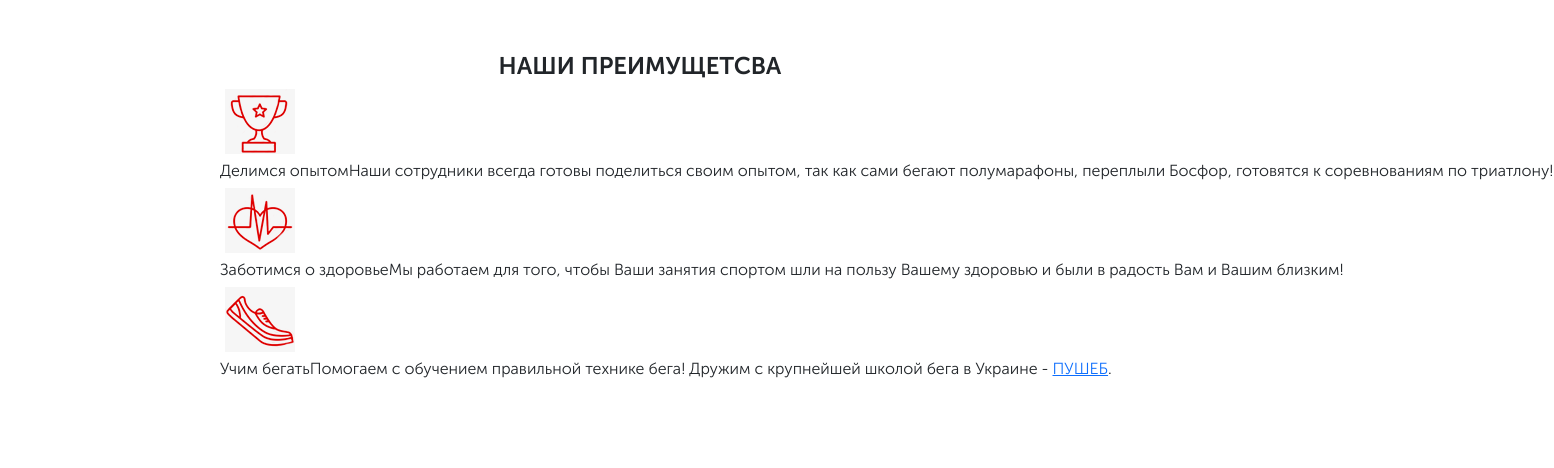
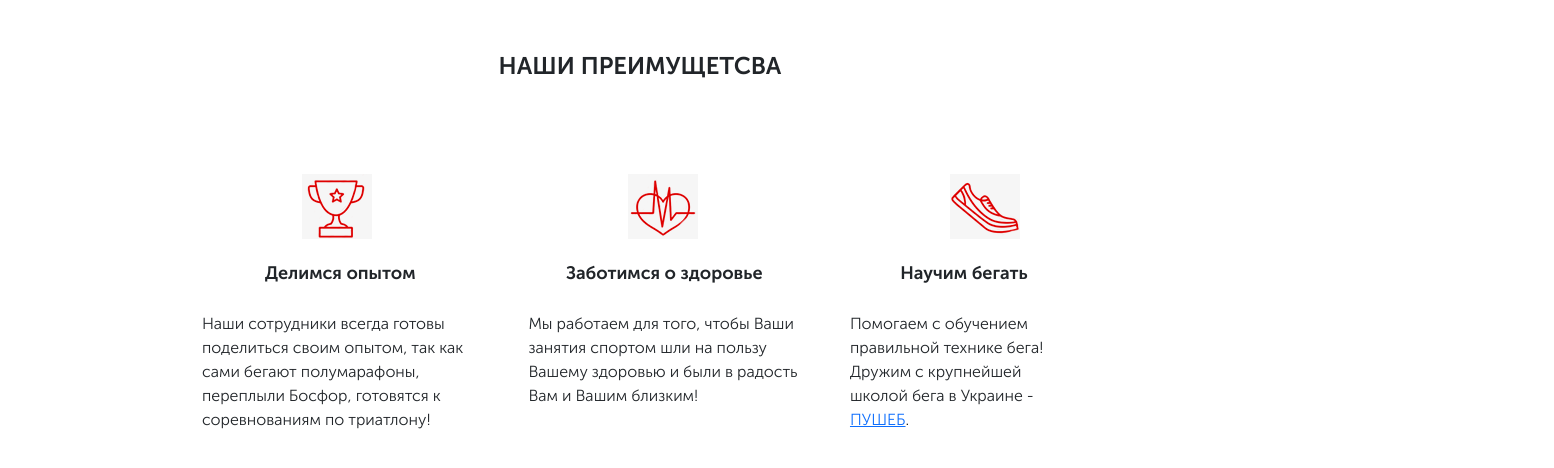
Before and after one commit to Burunduckc/bigproject, a website: page src/index.html in a window 1280 px wide. Shown: the part 674-1142 px from the top of the page, 1554 px wide, since content can reach past the window. Drawn offline with Linux system fonts and the light colour scheme; files whose address does not match are found by name.

Commit message:
six commit

```diff
--- a/src/index.html
+++ b/src/index.html
@@ -58,20 +58,25 @@
             <div class="prem-predcontent">
                 <div class="prem-content">
                     <div class="prem-icon">
-                        <img src="img/predheader/A.png" alt="Troph">
-                        <span>Делимся опытом</span>Наши сотрудники всегда готовы поделиться своим опытом, так как сами бегают полумарафоны, переплыли Босфор, готовятся к соревнованиям по триатлону!
+                        <img src="img/predheader/A.png" alt="Troph" class="holiday">
+                        <span>Делимся опытом</span><br>Наши сотрудники всегда готовы поделиться своим опытом, так как сами бегают полумарафоны, переплыли Босфор, готовятся к <br> соревнованиям по триатлону!
                     </div>
                     <div class="prem-icon">
                         <img src="img/predheader/B.png" alt="Heart">
-                        <span>Заботимся о здоровье</span>Мы работаем для того, чтобы Ваши занятия спортом шли на пользу Вашему здоровью и были в радость Вам и Вашим близким!
+                        <span>Заботимся о здоровье</span><br>Мы работаем для того, чтобы Ваши занятия спортом шли на пользу Вашему здоровью и были в радость Вам и Вашим близким!
                     </div>
                     <div class="prem-icon">
                         <img src="img/predheader/C.png" alt="shoes">
-                        <span>Учим бегать</span>Помогаем с обучением правильной технике бега! Дружим с крупнейшей школой бега в Украине - <a href="https://pusheb.business.site/?utm_source=gmb&utm_medium=referral">ПУШЕБ</a>.
+                        <span>Научим бегать</span><br>Помогаем с обучением правильной технике бега! Дружим с крупнейшей школой бега в Украине - <a href="https://pusheb.business.site/?utm_source=gmb&utm_medium=referral">ПУШЕБ</a>.
                     </div>
                 </div>
             </div>
     </div>
+    </section>
+    <section class="forms">
+        <div class="container">
+
+        </div>
     </section>
     <!-- <div class="prem">
         <div class="container">
--- a/src/sass/style.scss
+++ b/src/sass/style.scss
@@ -187,23 +187,32 @@ $main-colortwo: #c70101;
         font-weight: 700;
         text-transform: uppercase;
         font-size: 24px;
+        margin-bottom: 90px;
     }
-    .prem-content{
-        display: flex;
-	flex-wrap: wrap;
-	width: 840px;
-	margin: 0 auto;
-	white-space: nowrap;
-	text-align: center;
-        .prem-icon{
-            img{
-                display: block;
-                margin: 5px;
-                width: 70px;
-                white-space: nowrap;
+    .prem-predcontent{
+        .prem-content{
+            display: flex;
+            justify-content: space-around;
+            .prem-icon{
+                margin: 0 25px;
+                .holiday{
+                    margin-right: 90px;
+                }
+                span{
+                    display: block;
+                    text-align: center;
+                    font-family: Museosans700;
+                    font-weight: 700;
+                    font-size: 18px;
+                    line-height: 29px;
+                    margin-top: 20px;
+                }
+                img{
+                    width: 70px;
+                    margin-left: 100px;
+                }
             }
         }
     }
-    // .prem-icon{
     // }
 }
```
Also changed, not shown: src/css/style.min.css.
